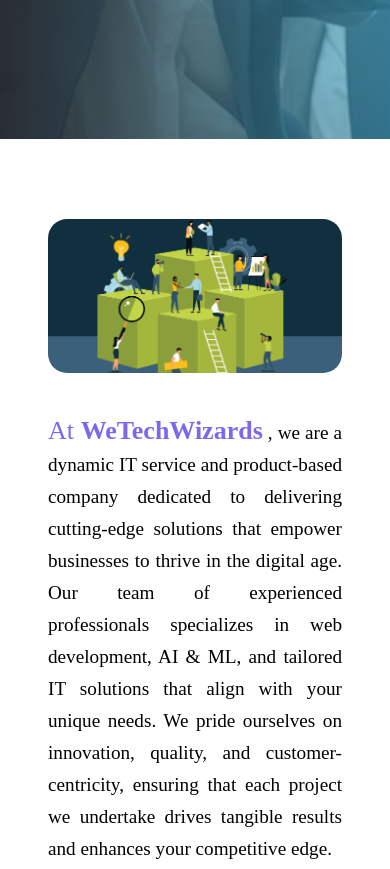
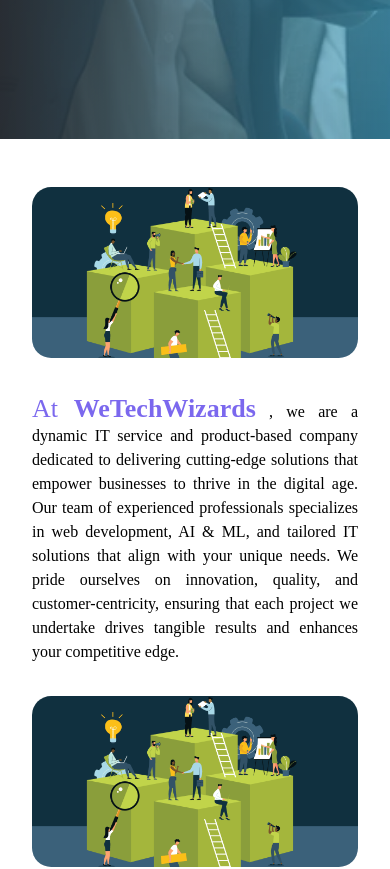
Before and after one commit to akashm2401/WTW, a React (Create React App) app: page / in a window 390 px wide. Shown: the part 780-1649 px from the top of the page. Built offline with nearby package versions, Linux system fonts and the light colour scheme.

Commit message:
about responsive fixed

```diff
--- a/public/index.html
+++ b/public/index.html
@@ -4,6 +4,7 @@
     <meta charset="utf-8" />
     <link rel="icon" href="%PUBLIC_URL%/favicon.ico" />
     <meta name="viewport" content="width=device-width, initial-scale=1" />
+    <meta name="viewport" content="width=device-width, initial-scale=1.0">
     <meta name="theme-color" content="#000000" />
     <meta
       name="description"
--- a/src/components/LandingPage/AboutComponent/AboutComponent.scss
+++ b/src/components/LandingPage/AboutComponent/AboutComponent.scss
@@ -1,7 +1,7 @@
 #about-section {
-    padding: 2rem;
+    padding: 1rem;
     .about-container {
-        margin-top: 2rem;
+        margin-top: 1rem;
 
         .flex-box {
             margin: 0;
@@ -44,6 +44,8 @@
 
                 .left, .right {
                     width: 100%;
+                    font-size: 1rem;
+                    line-height: 1.5rem;
                 }
             }
         }
--- a/src/index.scss
+++ b/src/index.scss
@@ -1,2 +1,6 @@
 @import './utils/common.scss';
 @import './utils/animations.scss';
+
+body {
+    overflow-x: hidden;
+}
```
